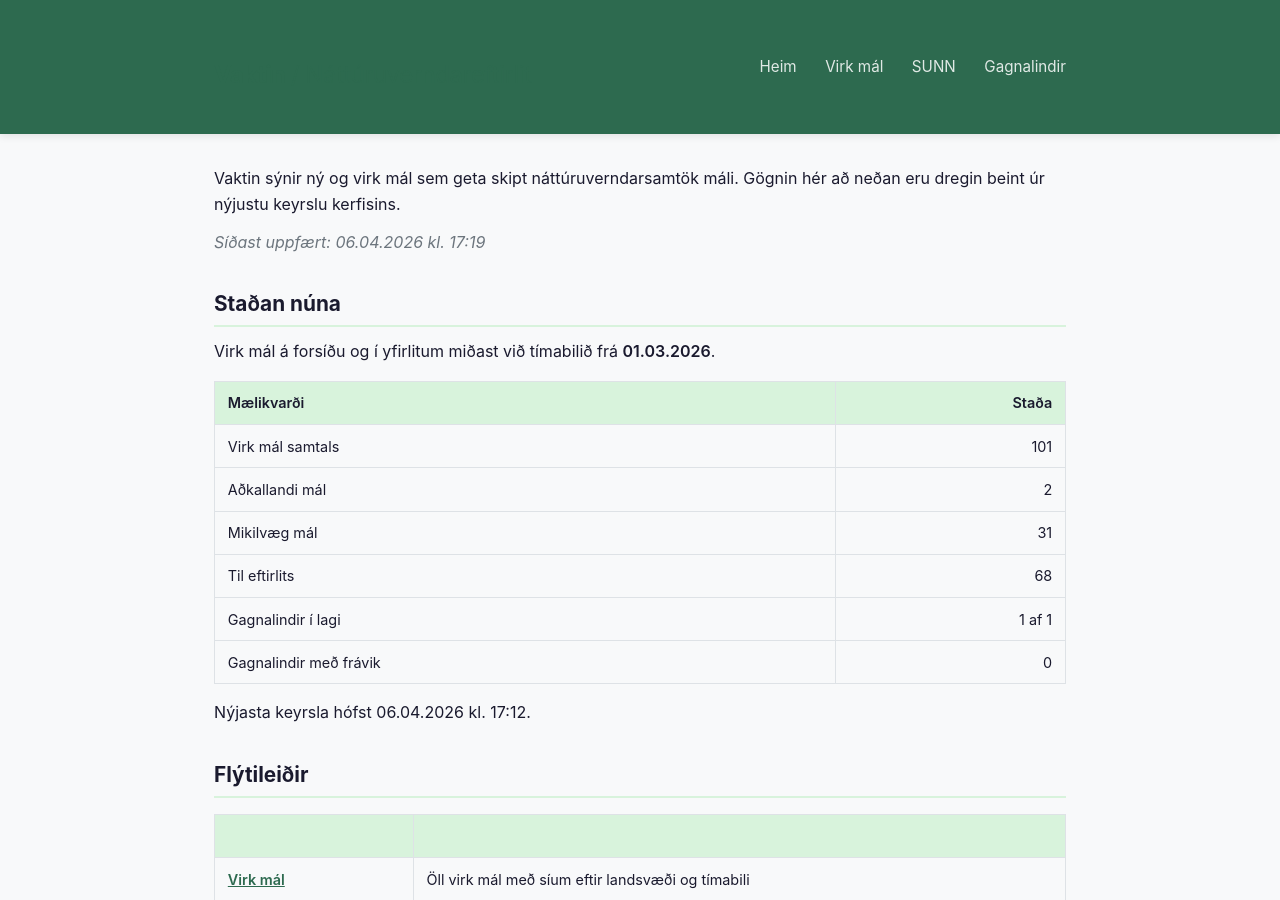
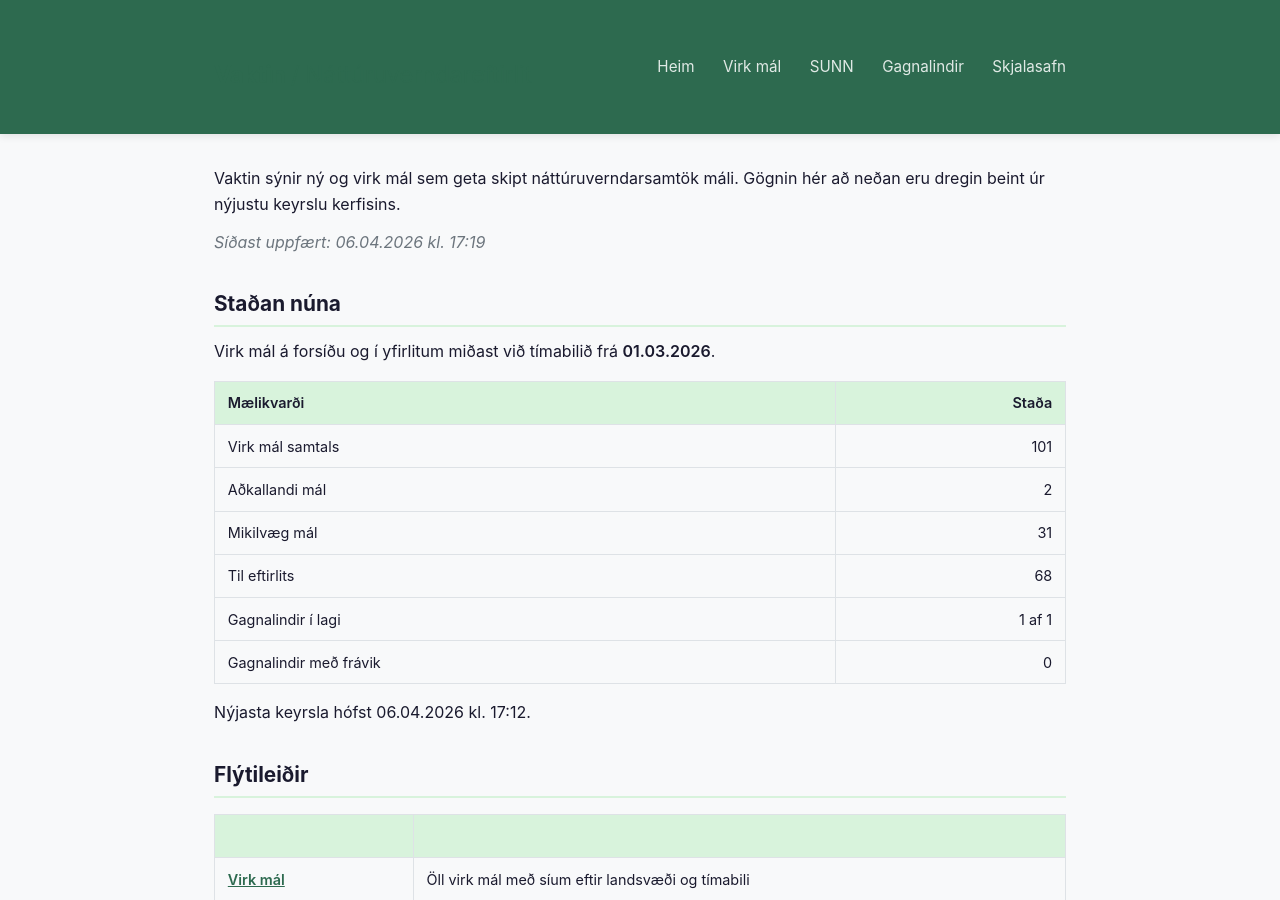
Before and after one commit to sunnuhvoll/vaktin, a Jekyll site: the page built from index.md, in a window 1280 px wide and 900 px high. Built offline with Jekyll 4.4.1, drawn with Linux system fonts in a browser that asks for light colours.

Commit message:
bætt við haus

```diff
--- a/_layouts/default.html
+++ b/_layouts/default.html
@@ -288,6 +288,7 @@
         <a href="{{ '/reports/' | relative_url }}">Virk mál</a>
         <a href="{{ '/sunn/' | relative_url }}">SUNN</a>
         <a href="{{ '/sources' | relative_url }}">Gagnalindir</a>
+        <a href="{{ '/reports/archive/' | relative_url }}">Skjalasafn</a>
       </nav>
     </div>
   </header>
```
